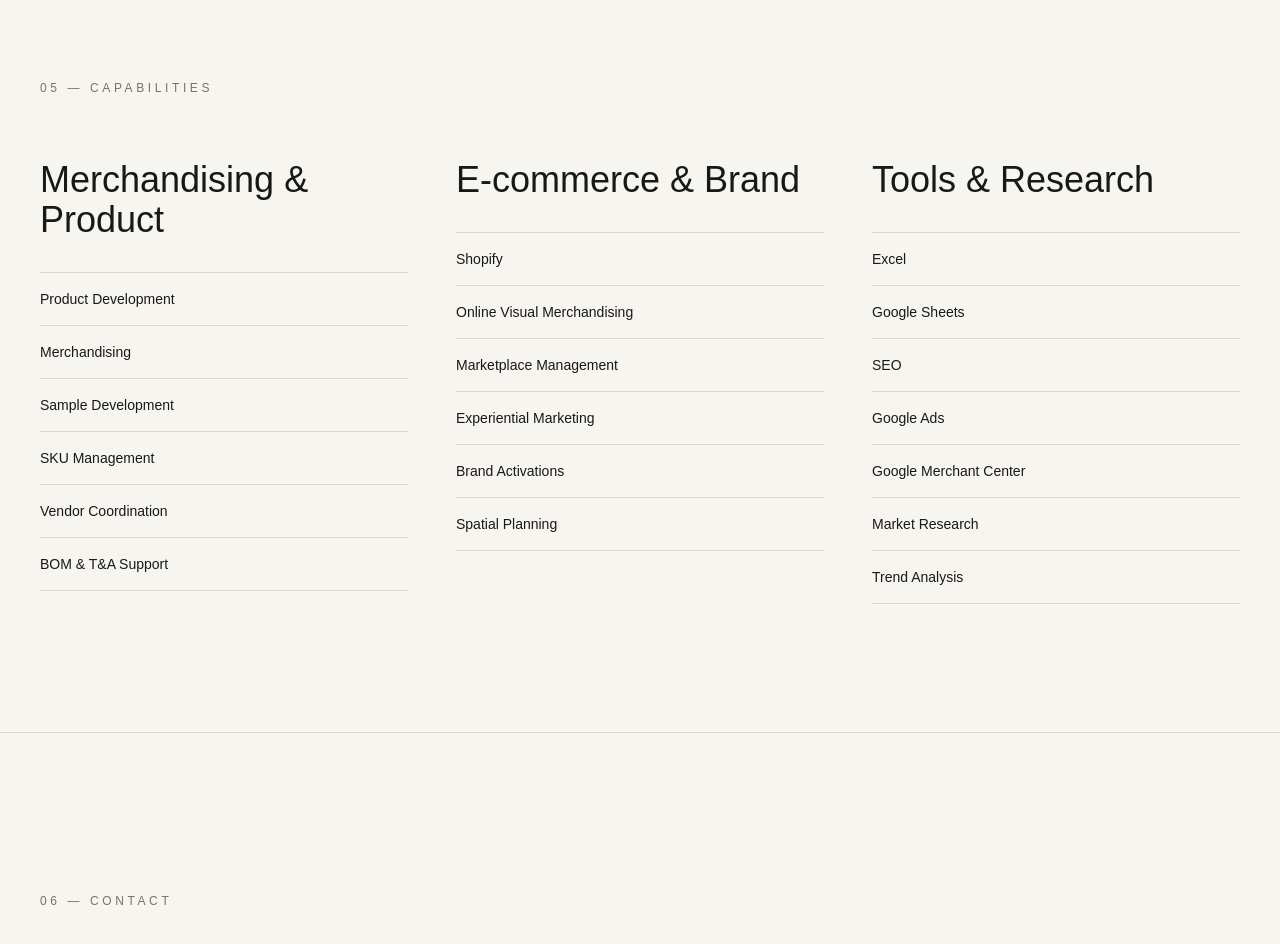
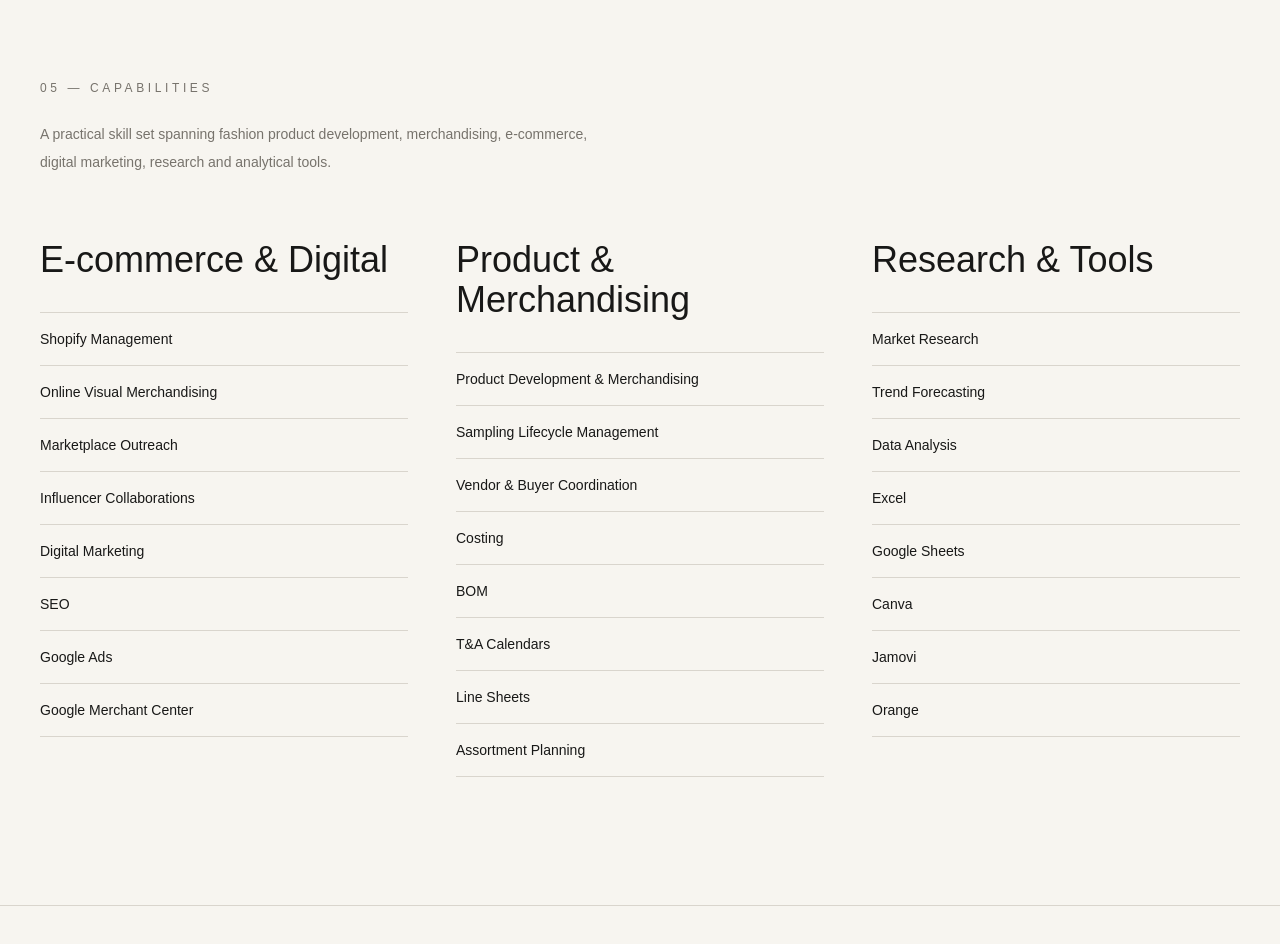
Before and after one commit to FairyChan/Portfolio, a Next.js app: page / in a window 1280 px wide. Shown: the part 5840-6784 px from the top of the page. Built offline with nearby package versions, Linux system fonts and the light colour scheme.

Commit message:
Expand capabilities from resume

```diff
--- a/components/Skills.tsx
+++ b/components/Skills.tsx
@@ -1,61 +1,61 @@
 const skillGroups = [
   {
-    title: "Merchandising & Product",
+    title: "E-commerce & Digital",
     skills: [
-      "Product Development",
-      "Merchandising",
-      "Sample Development",
-      "SKU Management",
-      "Vendor Coordination",
-      "BOM & T&A Support",
+      "Shopify Management",
+      "Online Visual Merchandising",
+      "Marketplace Outreach",
+      "Influencer Collaborations",
+      "Digital Marketing",
+      "SEO",
+      "Google Ads",
+      "Google Merchant Center",
     ],
   },
   {
-    title: "E-commerce & Brand",
+    title: "Product & Merchandising",
     skills: [
-      "Shopify",
-      "Online Visual Merchandising",
-      "Marketplace Management",
-      "Experiential Marketing",
-      "Brand Activations",
-      "Spatial Planning",
+      "Product Development & Merchandising",
+      "Sampling Lifecycle Management",
+      "Vendor & Buyer Coordination",
+      "Costing",
+      "BOM",
+      "T&A Calendars",
+      "Line Sheets",
+      "Assortment Planning",
     ],
   },
   {
-    title: "Tools & Research",
+    title: "Research & Tools",
     skills: [
+      "Market Research",
+      "Trend Forecasting",
+      "Data Analysis",
       "Excel",
       "Google Sheets",
-      "SEO",
-      "Google Ads",
-      "Google Merchant Center",
-      "Market Research",
-      "Trend Analysis",
+      "Canva",
+      "Jamovi",
+      "Orange",
     ],
   },
 ];
 
 export default function Skills() {
   return (
-    <section className="border-t border-[#d9d5cd] px-6 py-24 md:px-10 md:py-32">
+    <section id="skills" className="border-t border-[#d9d5cd] px-6 py-24 md:px-10 md:py-32">
       <div className="mx-auto max-w-[1400px]">
-        <p className="text-xs uppercase tracking-[0.3em] text-[#77736c]">
-          05 — Capabilities
+        <p className="text-xs uppercase tracking-[0.3em] text-[#77736c]">05 — Capabilities</p>
+        <p className="mt-6 max-w-xl text-sm leading-7 text-[#77736c]">
+          A practical skill set spanning fashion product development, merchandising, e-commerce, digital marketing, research and analytical tools.
         </p>
 
         <div className="mt-16 grid gap-12 md:grid-cols-3">
           {skillGroups.map((group) => (
             <div key={group.title}>
               <h3 className="font-editorial text-4xl">{group.title}</h3>
-
               <div className="mt-8 border-t border-[#d9d5cd]">
                 {group.skills.map((skill) => (
-                  <div
-                    key={skill}
-                    className="border-b border-[#d9d5cd] py-4 text-sm"
-                  >
-                    {skill}
-                  </div>
+                  <div key={skill} className="border-b border-[#d9d5cd] py-4 text-sm">{skill}</div>
                 ))}
               </div>
             </div>
```
